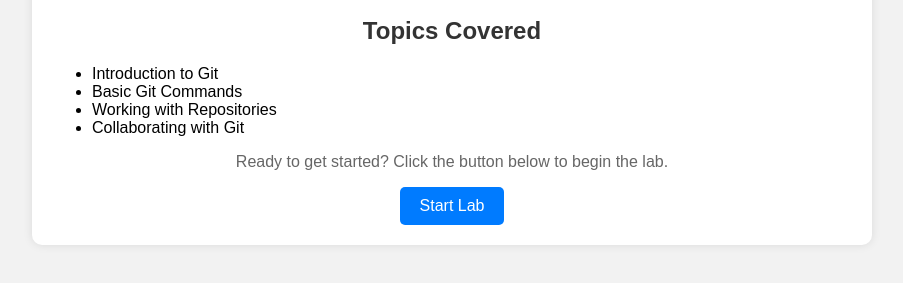
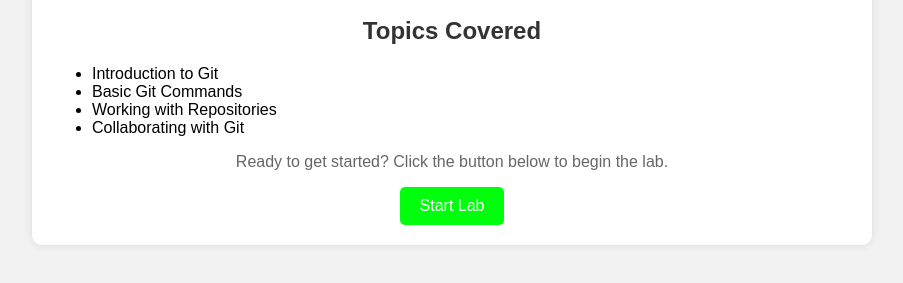
Before and after one commit to JackyGK/MockWebsiteLab3, a plain HTML site: page index.html in a window 1280 px wide. Shown: the part 139-422 px from the top of the page, without its empty margins (188-1091 px from the left). Drawn offline with Linux system fonts and the light colour scheme.

Commit message:
Turned color for button to green

```diff
--- a/style.css
+++ b/style.css
@@ -25,7 +25,7 @@ p {
 .btn {
     display: inline-block;
     padding: 10px 20px;
-    background-color: #007bff;
+    background-color: #00ff0d;
     color: #fff;
     text-decoration: none;
     border-radius: 5px;
```
